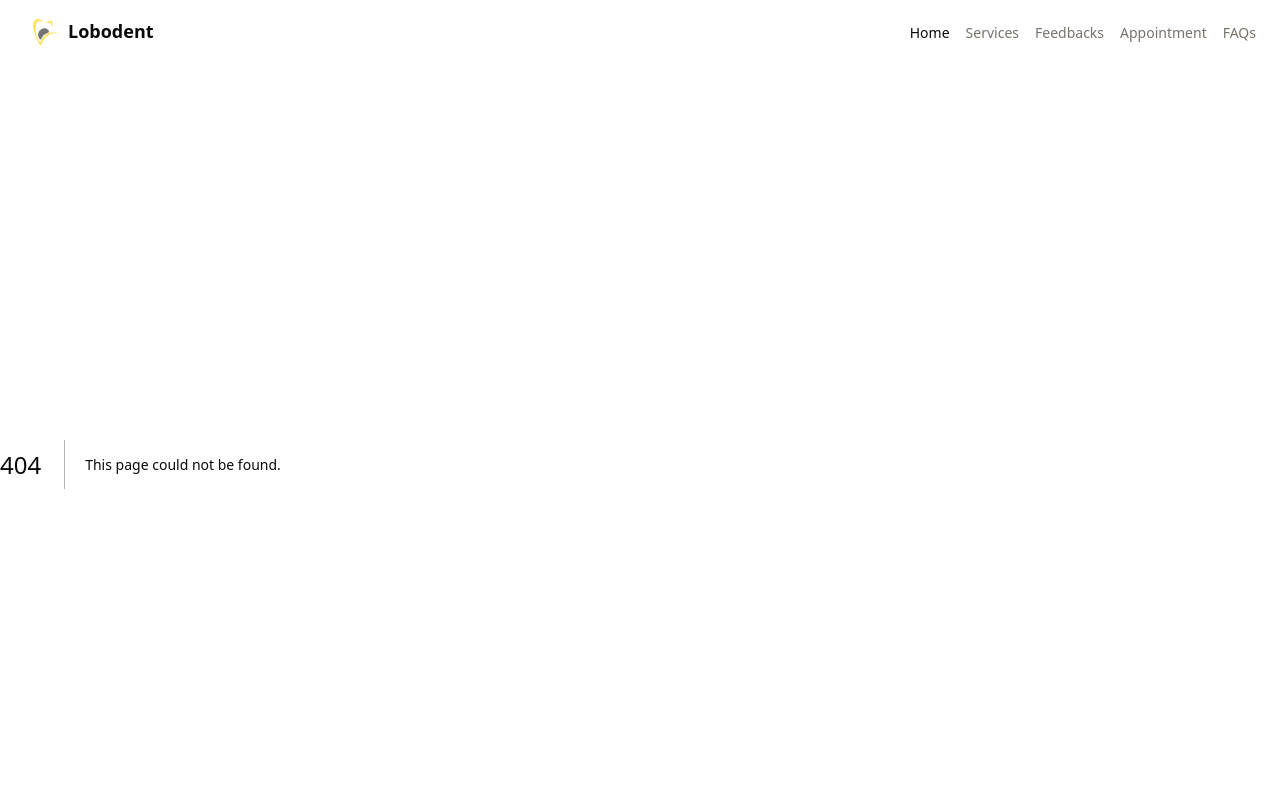
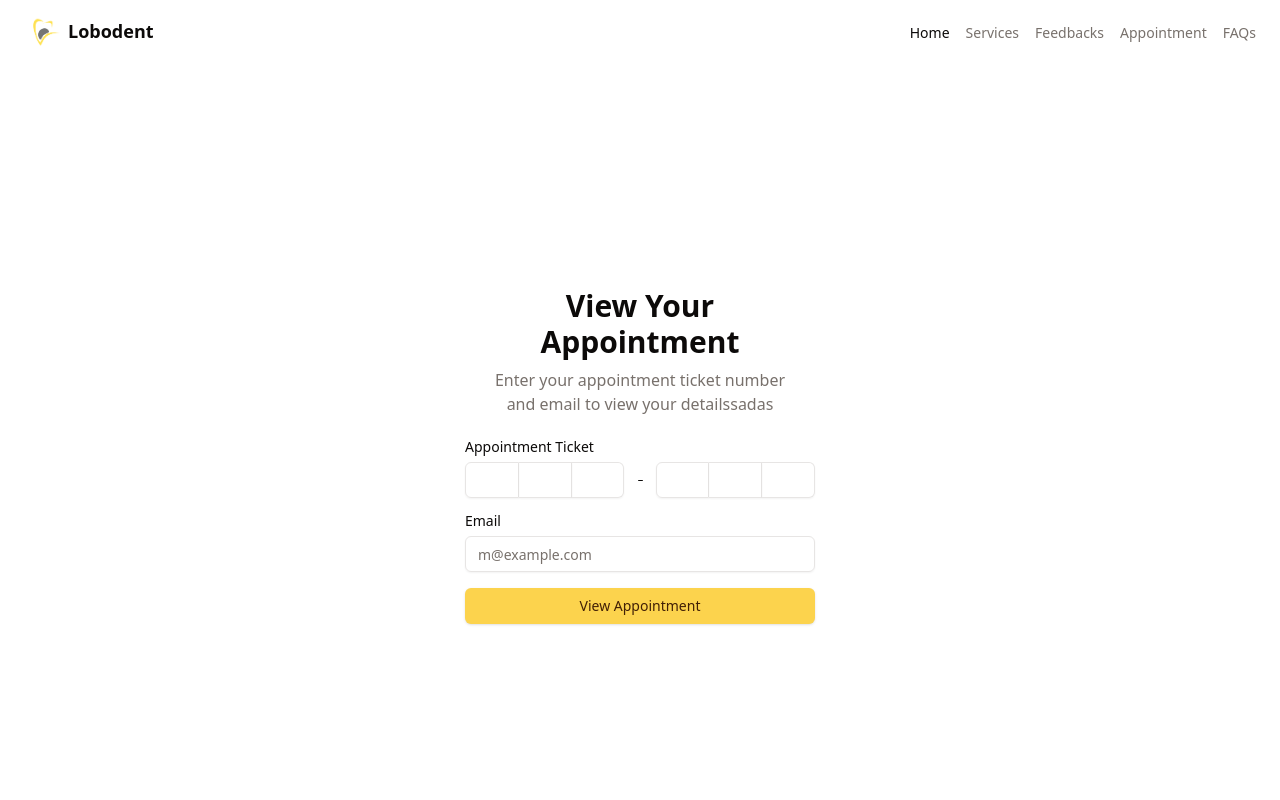
Before and after one commit to mikkouson/Dental-Clinic-Appointment-Landing-Page, a Next.js app: page /appointment/login in a window 1280 px wide. Before the commit this address had no page. Shown: the top 800 px of the page. Built offline with nearby package versions, Linux system fonts and the light colour scheme.

Commit message:
feat: add login and appointment view components; implement appointment rescheduling functionality

```diff
--- /dev/null
+++ b/app/appointment/login/page.tsx
@@ -0,0 +1,80 @@
+"use client";
+import SubmitButton from "@/components/buttons/submitBtn";
+import { Input } from "@/components/ui/input";
+import {
+  InputOTP,
+  InputOTPGroup,
+  InputOTPSeparator,
+  InputOTPSlot,
+} from "@/components/ui/input-otp";
+import { Label } from "@/components/ui/label";
+import { createClient } from "@/utils/supabase/server";
+import { REGEXP_ONLY_DIGITS_AND_CHARS } from "input-otp";
+import { login } from "./action";
+
+export default async function ViewAppointment({
+  searchParams,
+}: {
+  searchParams: { message: string };
+}) {
+  return (
+    <div className="overflow-hidden w-full lg:grid lg:min-h-[600px]  xl:min-h-[800px] ">
+      <div className="flex items-center justify-center py-12  ">
+        <div className="mx-auto grid w-[350px] gap-6">
+          <div className="grid gap-2 text-center">
+            <h1 className="text-3xl font-bold">View Your Appointment</h1>
+            <p className="text-balance text-muted-foreground">
+              Enter your appointment ticket number and email to view your
+              detailssadas
+            </p>
+          </div>
+          <form>
+            <div className="grid gap-4">
+              <div className="grid gap-2">
+                <Label htmlFor="appointment-ticket">Appointment Ticket</Label>
+
+                <InputOTP
+                  maxLength={6}
+                  pattern={REGEXP_ONLY_DIGITS_AND_CHARS}
+                  name="ticket"
+                >
+                  <InputOTPGroup>
+                    <InputOTPSlot index={0} />
+                    <InputOTPSlot index={1} />
+                    <InputOTPSlot index={2} />
+                  </InputOTPGroup>
+                  <InputOTPSeparator />
+                  <InputOTPGroup>
+                    <InputOTPSlot index={3} />
+                    <InputOTPSlot index={4} />
+                    <InputOTPSlot index={5} />
+                  </InputOTPGroup>
+                </InputOTP>
+              </div>
+              <div className="grid gap-2">
+                <Label htmlFor="email">Email</Label>
+                <Input
+                  id="email"
+                  type="email"
+                  placeholder="m@example.com"
+                  required
+                  name="email"
+                />
+              </div>
+              <SubmitButton
+                className="w-full"
+                pendingText="Loading appointment details..."
+                formAction={login}
+              >
+                View Appointment
+              </SubmitButton>
+              <div className="text-center text-red-500">
+                {(searchParams && searchParams.message) ?? ""}
+              </div>
+            </div>
+          </form>
+        </div>
+      </div>
+    </div>
+  );
+}
--- a/app/appointment/page.tsx
+++ b/app/appointment/page.tsx
@@ -51,6 +51,7 @@ export default function Page() {
         title: "Error",
         description: result.message,
         variant: "destructive",
+        duration: 2000,
       });
       return;
     }
@@ -60,6 +61,7 @@ export default function Page() {
       title: "Success",
       description: "Appointment created successfully!",
       variant: "success",
+      duration: 2000,
     });
 
     // Reset the form if needed
--- /dev/null
+++ b/app/appointment/view/page.tsx
@@ -0,0 +1,19 @@
+import PatientCard from "@/components/patientCard";
+import { createClient } from "@/utils/supabase/server";
+
+export default async function AppointmentView() {
+  const supabase = createClient();
+  const {
+    data: { user },
+  } = await supabase.auth.getUser();
+
+  console.log(user);
+  return (
+    <div className="w-full">
+      <PatientCard
+        id={user?.user_metadata.patient_id}
+        appointment={user?.user_metadata.appointment_id}
+      />
+    </div>
+  );
+}
--- /dev/null
+++ b/components/editAppointment.tsx
@@ -0,0 +1,150 @@
+"use client";
+
+import { zodResolver } from "@hookform/resolvers/zod";
+import { useForm } from "react-hook-form";
+import { z } from "zod";
+import { Button } from "@/components/ui/button";
+import { AppointmentsCol } from "@/app/schema";
+import {
+  Sheet,
+  SheetContent,
+  SheetDescription,
+  SheetHeader,
+  SheetTitle,
+  SheetTrigger,
+} from "@/components/ui/sheet";
+import { SquarePen } from "lucide-react";
+import { useEffect, useState } from "react";
+import useSWR from "swr";
+import { toast } from "@/hooks/use-toast";
+
+import { cn } from "@/lib/utils";
+import { ReScheduleSchema } from "@/app/types";
+import { rescheduleAppointment } from "@/app/actions";
+import { Form } from "./ui/form";
+import DatePicker from "./forms/patients/dateField";
+import TimePicker from "./forms/patients/timeField";
+
+const fetcher = (url: string): Promise<any> =>
+  fetch(url).then((res) => res.json());
+
+export function EditAppointment({
+  appointment,
+  text,
+  disabled,
+  mutate,
+}: {
+  appointment: AppointmentsCol;
+  text: boolean;
+  disabled: boolean;
+  mutate: any;
+}) {
+  const [open, setOpen] = useState(false);
+  // Fetch patient data
+
+  useEffect(() => {
+    setTimeout(() => (document.body.style.pointerEvents = ""), 0);
+  });
+  // Use z.infer to derive the type from ReScheduleSchema
+  const form = useForm<z.infer<typeof ReScheduleSchema>>({
+    resolver: zodResolver(ReScheduleSchema),
+  });
+
+  const set = () => {
+    if (appointment.date) {
+      form.setValue("date", new Date(appointment.date));
+    }
+    form.setValue("id", appointment.id);
+    form.setValue("time", appointment?.time || 0);
+  };
+  const { isSubmitting } = form.formState;
+
+  async function onSubmit(formData: z.infer<typeof ReScheduleSchema>) {
+    mutate();
+
+    try {
+      await rescheduleAppointment(formData); // Make sure this function returns a promise
+
+      toast({
+        className: cn(
+          "top-0 right-0 flex fixed md:max-w-[420px] md:top-4 md:right-4"
+        ),
+        title: "Success",
+        duration: 2000,
+        variant: "success",
+        description: "Appointment rescheduled successfully!",
+      });
+      setOpen(false); // Close the modal
+    } catch (error: any) {
+      // Revert the optimistic update in case of an error
+      toast({
+        className: cn(
+          "top-0 right-0 flex fixed md:max-w-[420px] md:top-4 md:right-4"
+        ),
+        duration: 2000,
+        variant: "destructive",
+        description: `Failed to reschedule appointment: ${error.message}`,
+      });
+    }
+  }
+
+  useEffect(() => {
+    setTimeout(() => (document.body.style.pointerEvents = ""), 0);
+  }, []);
+
+  return (
+    <Sheet open={open} onOpenChange={setOpen}>
+      <SheetTrigger asChild>
+        <Button variant="outline" onClick={() => set()}>
+          Reschedule
+        </Button>
+      </SheetTrigger>
+      <SheetContent
+        className="w-full md:w-[800px] overflow-auto"
+        onInteractOutside={(e) => {
+          const hasPacContainer = e.composedPath().some((el: EventTarget) => {
+            if ("classList" in el) {
+              return Array.from((el as Element).classList).includes(
+                "pac-container"
+              );
+            }
+            return false;
+          });
+
+          if (hasPacContainer) {
+            e.preventDefault();
+          }
+        }}
+      >
+        <SheetHeader>
+          <SheetTitle>Edit profile</SheetTitle>
+          <SheetDescription>
+            Make changes to your profile here. Click save when youre done.
+          </SheetDescription>
+        </SheetHeader>
+        <Form {...form}>
+          <form onSubmit={form.handleSubmit(onSubmit)} className="w-full p-2">
+            <div className="">
+              <DatePicker form={form} name="date" />
+              <div className="w-full ">
+                {appointment.branch && (
+                  <TimePicker
+                    form={form}
+                    name="time"
+                    branch={appointment.branch.id.toString()}
+                    date={form.watch("date")}
+                  />
+                )}
+              </div>
+            </div>
+            <div className="mt-2 flex justify-end">
+              <Button type="submit" disabled={isSubmitting}>
+                {isSubmitting ? "Submitting..." : "Submit"}
+              </Button>
+            </div>
+          </form>
+        </Form>
+      </SheetContent>
+    </Sheet>
+  );
+}
```
